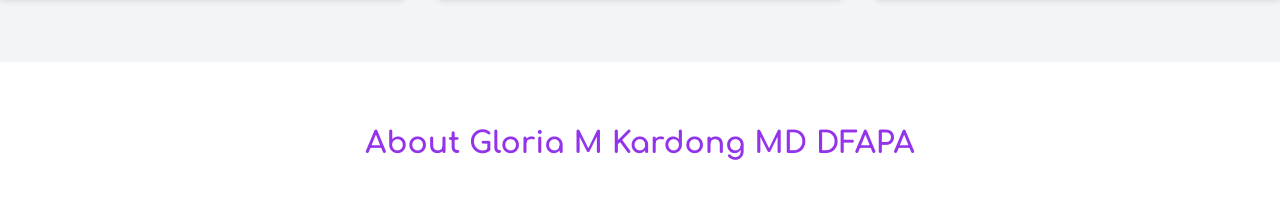
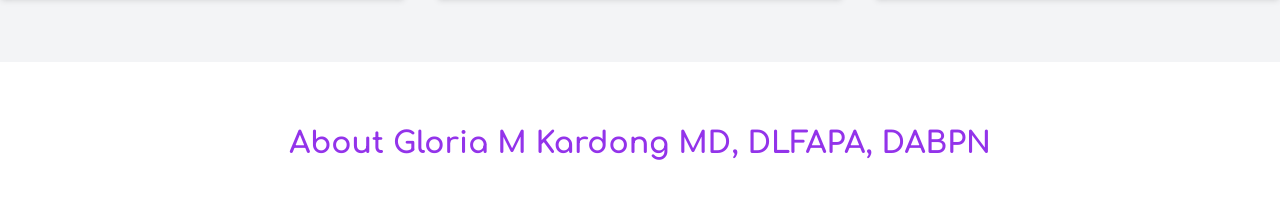
Before and after one commit to zachmillertech/virtual-house-staff, a Next.js app: page / in a window 1280 px wide. Shown: the part 1522-1735 px from the top of the page. Built offline with nearby package versions, Linux system fonts and the light colour scheme.

Commit message:
Update title in About component
DFAPA to DLFAPA
added DABPN

```diff
--- a/components/About.tsx
+++ b/components/About.tsx
@@ -4,7 +4,7 @@ export default function About() {
   return (
     <section className="py-16">
       <div className="container mx-auto">
-        <h2 className="text-3xl font-bold text-center text-purple-600 mb-12">About Gloria M Kardong MD DFAPA</h2>
+        <h2 className="text-3xl font-bold text-center text-purple-600 mb-12">About Gloria M Kardong MD, DLFAPA, DABPN</h2>
         <div className="grid grid-cols-1 md:grid-cols-2 gap-8 items-center">
           <div>
 
```
